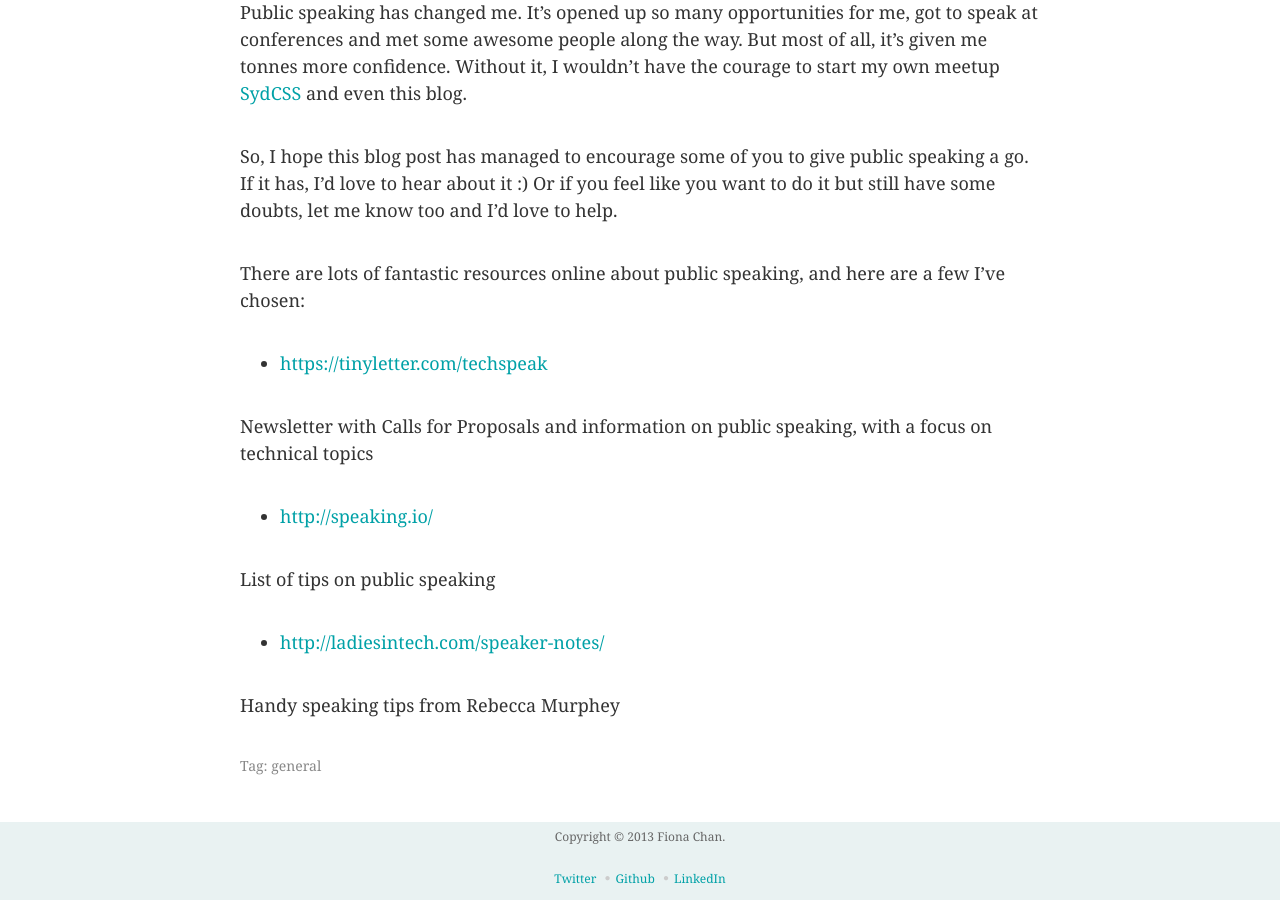
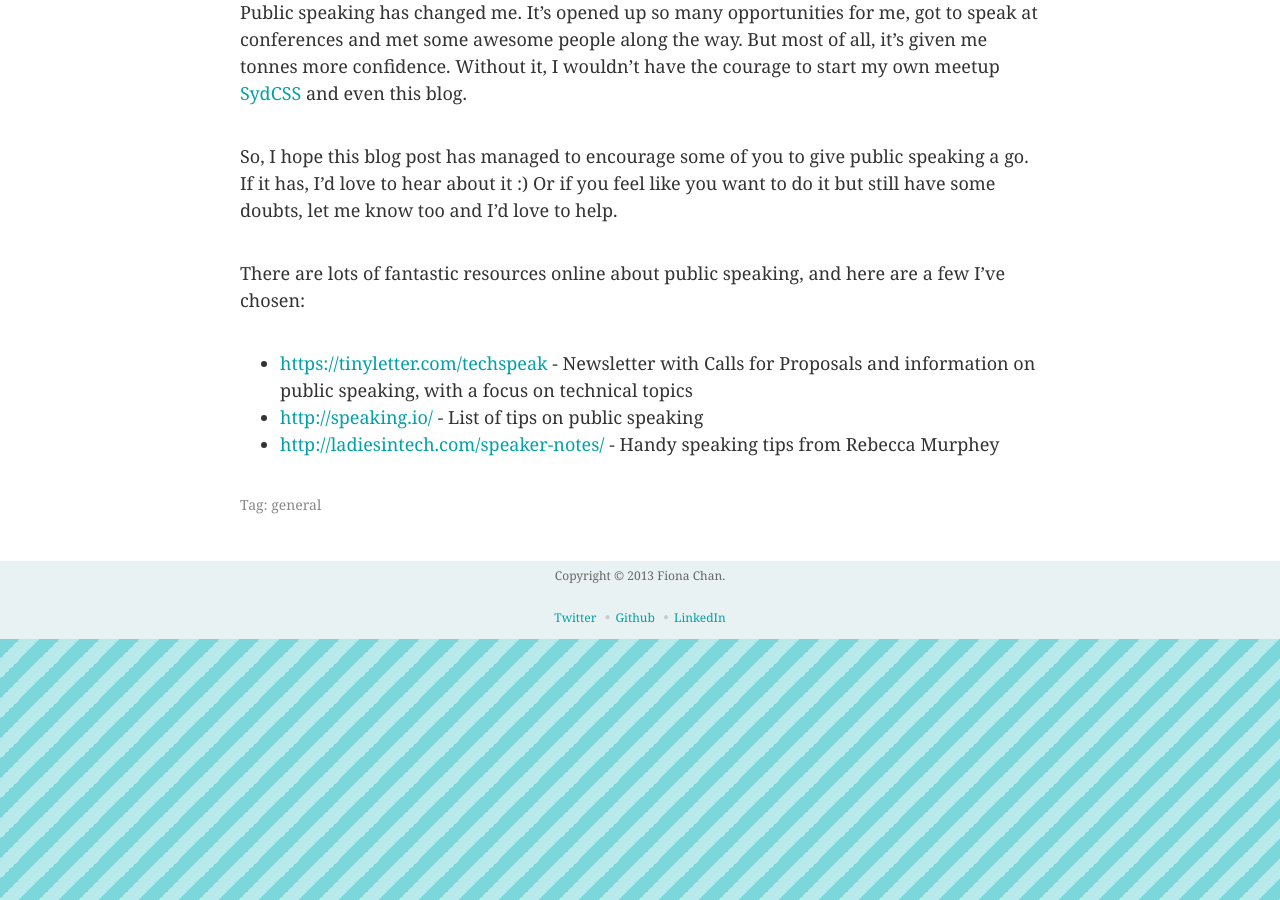
Before and after one commit to enterstudio/mobywhale-chan.github.io, a Jekyll site: the page built from _posts/2015-05-19-defeating-the-fear-monster-of-public-speaking.md, in a window 1280 px wide and 900 px high, scrolled down 5421 px. Built offline with Jekyll 4.4.1, drawn with Linux system fonts in a browser that asks for light colours; Markdown is read by kramdown in place of the engine named in the settings.

```diff
--- a/_posts/2015-05-19-defeating-the-fear-monster-of-public-speaking.md
+++ b/_posts/2015-05-19-defeating-the-fear-monster-of-public-speaking.md
@@ -79,14 +79,6 @@ So, I hope this blog post has managed to encourage some of you to give public sp
 
 There are lots of fantastic resources online about public speaking, and here are a few I've chosen:
 
-- [https://tinyletter.com/techspeak](https://tinyletter.com/techspeak)
-
-Newsletter with Calls for Proposals and information on public speaking, with a focus on technical topics
-
-- [http://speaking.io/](http://speaking.io/)
-
-List of tips on public speaking
-
-- [http://ladiesintech.com/speaker-notes/](http://ladiesintech.com/speaker-notes/)
-
-Handy speaking tips from Rebecca Murphey
+- [https://tinyletter.com/techspeak](https://tinyletter.com/techspeak) - Newsletter with Calls for Proposals and information on public speaking, with a focus on technical topics
+- [http://speaking.io/](http://speaking.io/) - List of tips on public speaking
+- [http://ladiesintech.com/speaker-notes/](http://ladiesintech.com/speaker-notes/) - Handy speaking tips from Rebecca Murphey
```
